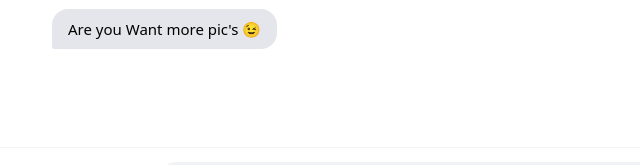
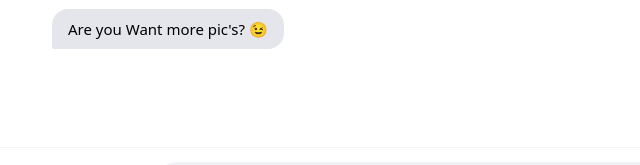
Before and after one commit to stubhubs/jack2025, a plain HTML site: page index.html in a window 1280 px wide. Shown: the part 584-749 px from the top of the page, 0-640 px from the left. Drawn offline with nearby package versions, Linux system fonts and the light colour scheme.

Commit message:
Update index.html

```diff
--- a/index.html
+++ b/index.html
@@ -95,7 +95,7 @@
 		<div class="flex items-end gap-2 max-w-[85%] mb-1">
             <div class="w-7 h-7 shrink-0"></div> <!-- Placeholder for alignment -->
             <div class="bg-[#e4e6eb] text-black px-4 py-2 rounded-2xl rounded-bl-sm text-[15px] leading-relaxed">
-                Are you Want more pic's 😉
+                Are you Want more pic's? 😉
             </div>
         </div>
 
```
